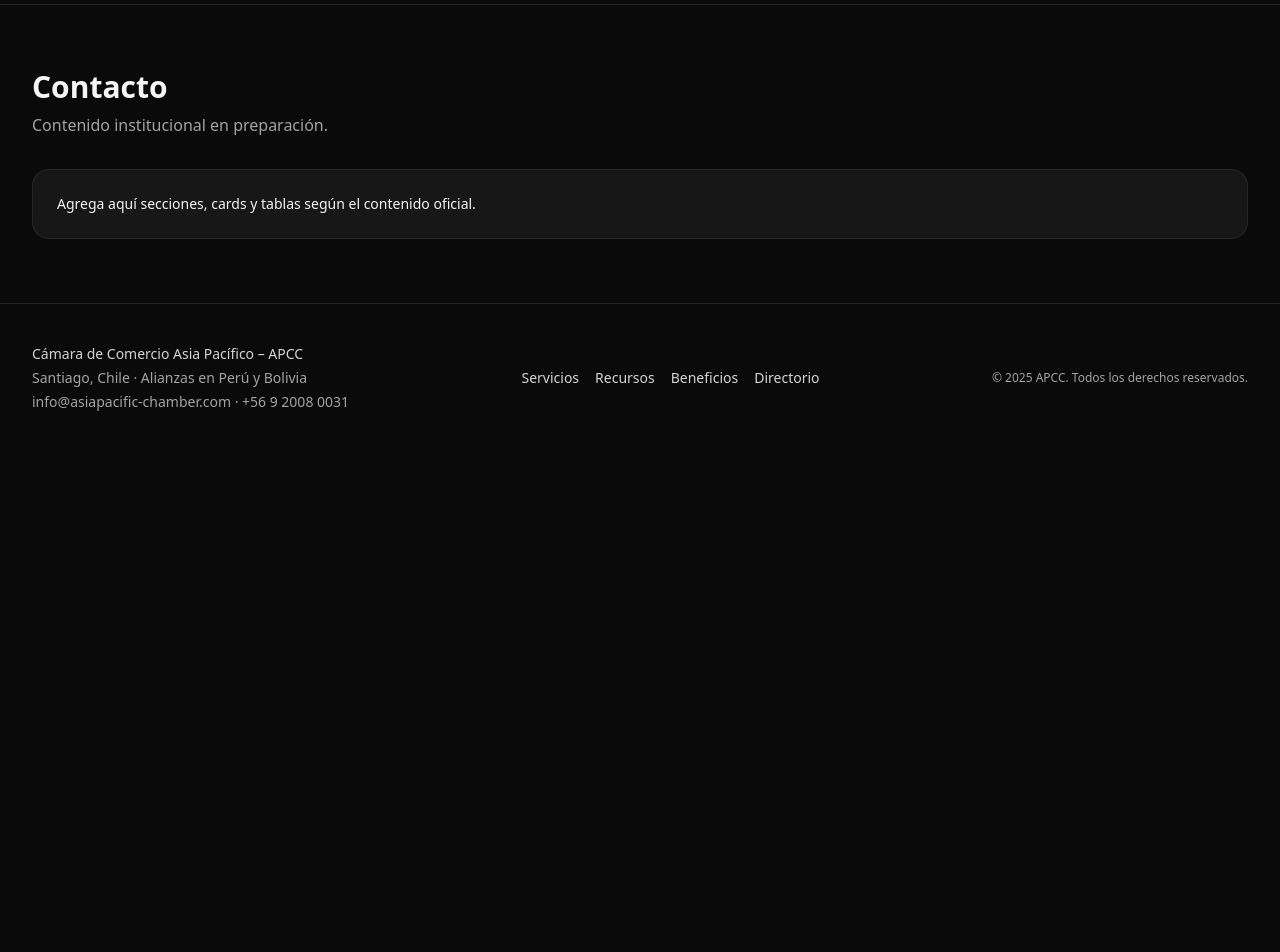
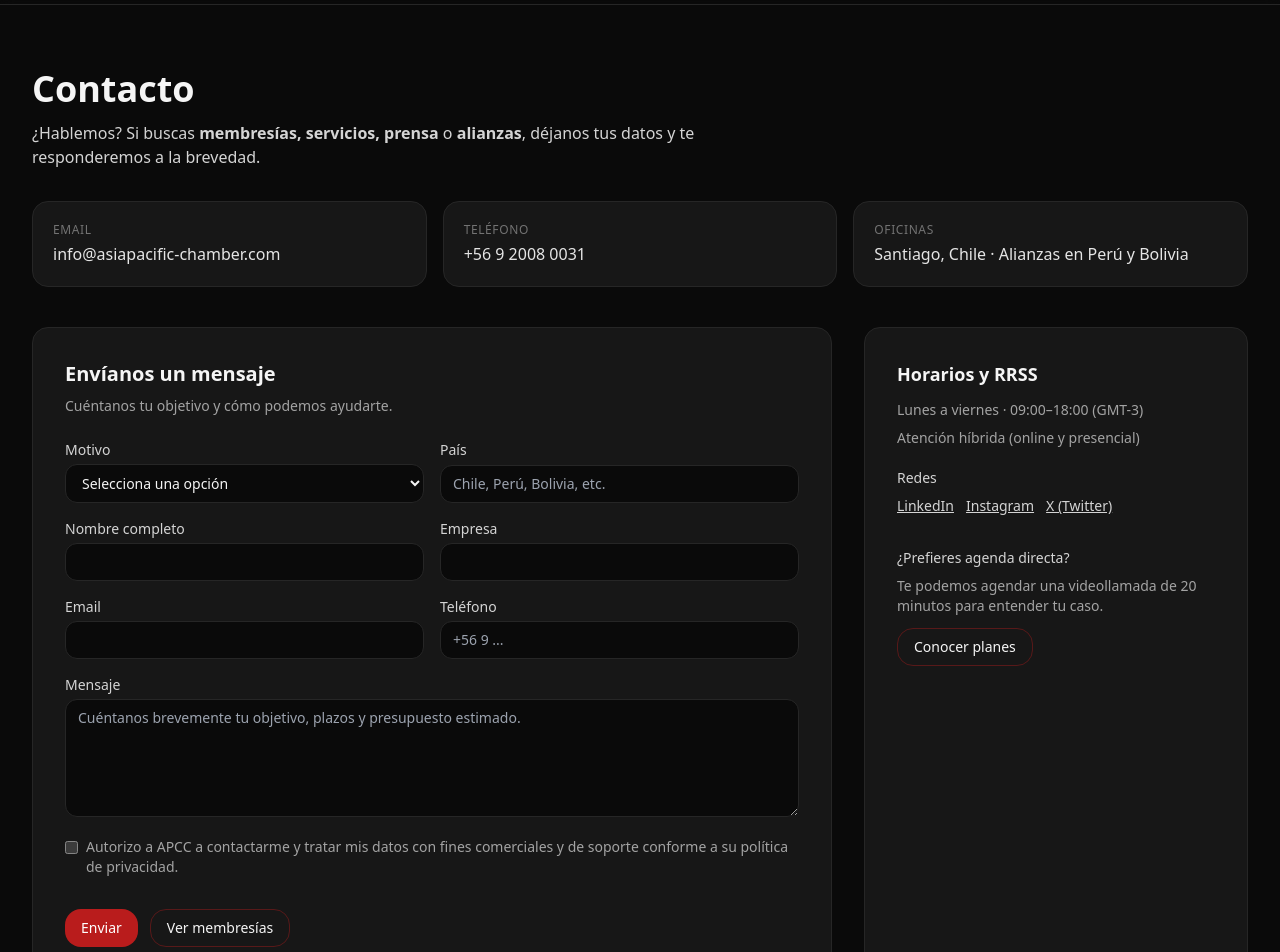
Before and after one commit to apcc-chamber/apcc-institucional-basic, a Next.js app: page /contacto in a window 1280 px wide. Shown: the part 60-1012 px from the top of the page. Before the commit the page ends 800 px from the top, so only its background shows below. Built offline with nearby package versions, Linux system fonts and the light colour scheme.

Commit message:
Update page.tsx

```diff
--- a/app/(routes)/contacto/page.tsx
+++ b/app/(routes)/contacto/page.tsx
@@ -1,17 +1,224 @@
 import type { Metadata } from 'next';
+import Link from 'next/link';
 
 export const metadata: Metadata = {
   title: 'Contacto',
+  description:
+    'Escríbenos para membresías, servicios, prensa o alianzas. APCC — Cámara de Comercio Asia Pacífico.',
 };
 
 export default function Page() {
   return (
     <section className="container py-16">
-      <h1 className="text-3xl font-semibold">Contacto</h1>
-      <p className="mt-2 text-neutral-400">Contenido institucional en preparación.</p>
-      <div className="mt-8 rounded-2xl border border-neutral-800 bg-neutral-900 p-6">
-        <p className="text-sm">Agrega aquí secciones, cards y tablas según el contenido oficial.</p>
-      </div>
+      {/* HERO */}
+      <header className="max-w-3xl">
+        <h1 className="text-3xl md:text-4xl font-semibold">Contacto</h1>
+        <p className="mt-3 text-neutral-300">
+          ¿Hablemos? Si buscas <strong>membresías, servicios, prensa</strong> o <strong>alianzas</strong>,
+          déjanos tus datos y te responderemos a la brevedad.
+        </p>
+      </header>
+
+      {/* DATOS RÁPIDOS */}
+      <section className="mt-8 grid md:grid-cols-3 gap-4">
+        <div className="rounded-2xl border border-neutral-800 bg-neutral-900 p-5">
+          <div className="text-xs uppercase tracking-wider text-neutral-500">Email</div>
+          <Link href="mailto:info@asiapacific-chamber.com" className="mt-1 block text-neutral-200 hover:underline">
+            info@asiapacific-chamber.com
+          </Link>
+        </div>
+        <div className="rounded-2xl border border-neutral-800 bg-neutral-900 p-5">
+          <div className="text-xs uppercase tracking-wider text-neutral-500">Teléfono</div>
+          <Link href="tel:+56920080031" className="mt-1 block text-neutral-200 hover:underline">
+            +56 9 2008 0031
+          </Link>
+        </div>
+        <div className="rounded-2xl border border-neutral-800 bg-neutral-900 p-5">
+          <div className="text-xs uppercase tracking-wider text-neutral-500">Oficinas</div>
+          <div className="mt-1 text-neutral-200">Santiago, Chile · Alianzas en Perú y Bolivia</div>
+        </div>
+      </section>
+
+      {/* FORMULARIO */}
+      <section className="mt-10 grid lg:grid-cols-3 gap-8">
+        <div className="lg:col-span-2 rounded-2xl border border-neutral-800 bg-neutral-900 p-6 md:p-8">
+          <h2 className="text-xl font-semibold">Envíanos un mensaje</h2>
+          <p className="mt-2 text-sm text-neutral-400">
+            Cuéntanos tu objetivo y cómo podemos ayudarte.
+          </p>
+
+          {/*
+            👉 Reemplaza `action` por tu endpoint real (Formspree, Getform o tu API):
+            - Formspree: https://formspree.io/f/XXXXXXXX
+            - API propia: /api/contacto (necesita handler)
+          */}
+          <form
+            action="https://formspree.io/f/XXXXXXXX"
+            method="POST"
+            className="mt-6 grid gap-4"
+          >
+            {/* Honeypot anti-spam */}
+            <input type="text" name="company" className="hidden" tabIndex={-1} autoComplete="off" />
+
+            {/* Motivo */}
+            <div className="grid md:grid-cols-2 gap-4">
+              <label className="grid gap-1">
+                <span className="text-sm text-neutral-300">Motivo</span>
+                <select
+                  name="motivo"
+                  required
+                  className="rounded-xl border border-neutral-800 bg-neutral-950 px-3 py-2 text-sm outline-none focus:ring-1 focus:ring-red-900/50"
+                >
+                  <option value="">Selecciona una opción</option>
+                  <option value="membresias">Quiero ser socio</option>
+                  <option value="servicios">Servicios APCC</option>
+                  <option value="prensa">Prensa y vocerías</option>
+                  <option value="alianzas">Alianzas</option>
+                  <option value="otros">Otros</option>
+                </select>
+              </label>
+
+              <label className="grid gap-1">
+                <span className="text-sm text-neutral-300">País</span>
+                <input
+                  type="text"
+                  name="pais"
+                  placeholder="Chile, Perú, Bolivia, etc."
+                  className="rounded-xl border border-neutral-800 bg-neutral-950 px-3 py-2 text-sm outline-none focus:ring-1 focus:ring-red-900/50"
+                />
+              </label>
+            </div>
+
+            {/* Identificación */}
+            <div className="grid md:grid-cols-2 gap-4">
+              <label className="grid gap-1">
+                <span className="text-sm text-neutral-300">Nombre completo</span>
+                <input
+                  type="text"
+                  name="nombre"
+                  required
+                  className="rounded-xl border border-neutral-800 bg-neutral-950 px-3 py-2 text-sm outline-none focus:ring-1 focus:ring-red-900/50"
+                />
+              </label>
+              <label className="grid gap-1">
+                <span className="text-sm text-neutral-300">Empresa</span>
+                <input
+                  type="text"
+                  name="empresa"
+                  className="rounded-xl border border-neutral-800 bg-neutral-950 px-3 py-2 text-sm outline-none focus:ring-1 focus:ring-red-900/50"
+                />
+              </label>
+            </div>
+
+            {/* Contacto */}
+            <div className="grid md:grid-cols-2 gap-4">
+              <label className="grid gap-1">
+                <span className="text-sm text-neutral-300">Email</span>
+                <input
+                  type="email"
+                  name="email"
+                  required
+                  className="rounded-xl border border-neutral-800 bg-neutral-950 px-3 py-2 text-sm outline-none focus:ring-1 focus:ring-red-900/50"
+                />
+              </label>
+              <label className="grid gap-1">
+                <span className="text-sm text-neutral-300">Teléfono</span>
+                <input
+                  type="tel"
+                  name="telefono"
+                  placeholder="+56 9 ..."
+                  className="rounded-xl border border-neutral-800 bg-neutral-950 px-3 py-2 text-sm outline-none focus:ring-1 focus:ring-red-900/50"
+                />
+              </label>
+            </div>
+
+            {/* Mensaje */}
+            <label className="grid gap-1">
+              <span className="text-sm text-neutral-300">Mensaje</span>
+              <textarea
+                name="mensaje"
+                rows={5}
+                required
+                placeholder="Cuéntanos brevemente tu objetivo, plazos y presupuesto estimado."
+                className="rounded-xl border border-neutral-800 bg-neutral-950 px-3 py-2 text-sm outline-none focus:ring-1 focus:ring-red-900/50"
+              />
+            </label>
+
+            {/* Consentimiento */}
+            <label className="mt-1 inline-flex items-start gap-2 text-sm text-neutral-400">
+              <input type="checkbox" name="consent" required className="mt-1 accent-red-700" />
+              Autorizo a APCC a contactarme y tratar mis datos con fines comerciales y de soporte conforme a su política de privacidad.
+            </label>
+
+            <div className="mt-4 flex flex-wrap gap-3">
+              <button type="submit" className="btn btn-primary">Enviar</button>
+              <Link href="/membresias" className="btn btn-secondary">Ver membresías</Link>
+            </div>
+          </form>
+        </div>
+
+        {/* INFO LATERAL */}
+        <aside className="rounded-2xl border border-neutral-800 bg-neutral-900 p-6 md:p-8">
+          <h3 className="text-lg font-semibold">Horarios y RRSS</h3>
+          <ul className="mt-3 space-y-2 text-sm text-neutral-400">
+            <li>Lunes a viernes · 09:00–18:00 (GMT-3)</li>
+            <li>Atención híbrida (online y presencial)</li>
+          </ul>
+
+          <div className="mt-5">
+            <div className="text-sm text-neutral-300 font-medium">Redes</div>
+            <div className="mt-2 flex flex-wrap gap-3 text-sm">
+              <Link href="https://www.linkedin.com" target="_blank" className="text-neutral-300 hover:text-white underline">
+                LinkedIn
+              </Link>
+              <Link href="https://www.instagram.com" target="_blank" className="text-neutral-300 hover:text-white underline">
+                Instagram
+              </Link>
+              <Link href="https://x.com" target="_blank" className="text-neutral-300 hover:text-white underline">
+                X (Twitter)
+              </Link>
+            </div>
+          </div>
+
+          <div className="mt-8">
+            <h4 className="text-sm font-medium text-neutral-300">¿Prefieres agenda directa?</h4>
+            <p className="mt-2 text-sm text-neutral-400">
+              Te podemos agendar una videollamada de 20 minutos para entender tu caso.
+            </p>
+            <Link href="/membresias" className="mt-3 inline-flex btn btn-secondary">
+              Conocer planes
+            </Link>
+          </div>
+        </aside>
+      </section>
+
+      {/* MAPA */}
+      <section className="mt-10 rounded-2xl overflow-hidden border border-neutral-800">
+        <div className="aspect-[16/6] bg-neutral-950">
+          <iframe
+            title="Mapa APCC"
+            src="https://www.google.com/maps?q=Santiago+Chile&output=embed"
+            className="w-full h-full"
+            loading="lazy"
+          />
+        </div>
+      </section>
+
+      {/* CTA FINAL */}
+      <section className="mt-12">
+        <div className="rounded-2xl border border-neutral-800 bg-neutral-900 p-8 md:p-10 flex flex-col md:flex-row items-start md:items-center justify-between gap-6">
+          <div>
+            <h3 className="text-xl md:text-2xl font-semibold">¿Listo para acelerar con Asia?</h3>
+            <p className="mt-2 text-neutral-400 max-w-2xl">
+              Únete a la Red Asia Pacífico y participa en misiones, matching, mesas y formación ejecutiva.
+            </p>
+          </div>
+          <div className="flex gap-3">
+            <Link href="/membresias" className="btn btn-primary">Hazte socio</Link>
+            <Link href="/servicios" className="btn btn-secondary">Ver servicios</Link>
+          </div>
+        </div>
+      </section>
     </section>
   );
 }
```
